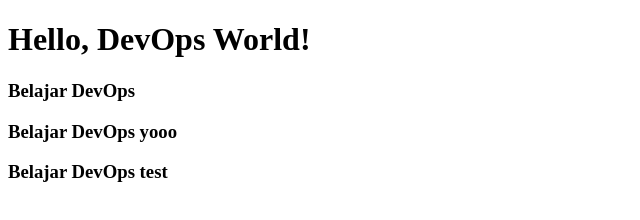
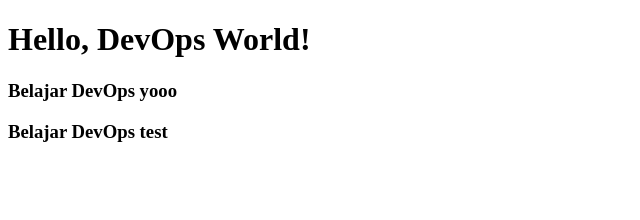
Before and after one commit to IksanZikri/devops, a plain HTML site: page index.html in a window 1280 px wide. Shown: the whole page, without its empty margins (0-640 px from the left). Drawn offline with Linux system fonts and the light colour scheme.

Commit message:
nianuifne

```diff
--- a/index.html
+++ b/index.html
@@ -5,7 +5,6 @@
 </head>
 <body>
     <h1>Hello, DevOps World!</h1>
-    <h3>Belajar DevOps</h3>
     <h3>Belajar DevOps yooo</h3>
     <h3>Belajar DevOps test</h3>
 </body>
```
